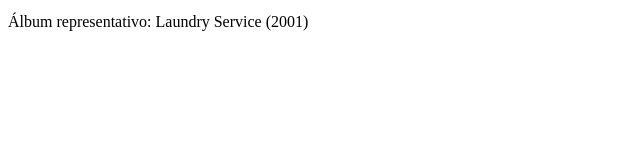
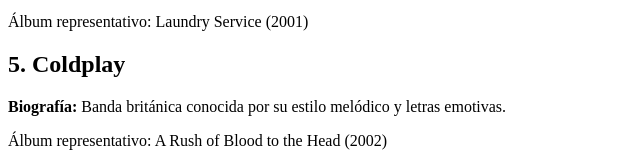
Before and after one commit to realesGoD/Musicasfavoritas, a plain HTML site: page index.html in a window 1280 px wide. Shown: the part 1785-1951 px from the top of the page, without its empty margins (0-640 px from the left). Before the commit the page ends 1832 px from the top, so only its background shows below. Drawn offline with Linux system fonts and the light colour scheme.

Commit message:
Músico 5 (Coldplay)

```diff
--- a/index.html
+++ b/index.html
@@ -37,6 +37,11 @@
   <p class="album">Álbum representativo: Laundry Service (2001)</p>
 </div>
 
+    <div class="musico">
+  <h2>5. Coldplay</h2>
+  <p><strong>Biografía:</strong> Banda británica conocida por su estilo melódico y letras emotivas.</p>
+  <p class="album">Álbum representativo: A Rush of Blood to the Head (2002)</p>
+</div>
 
 
 </div>
```
